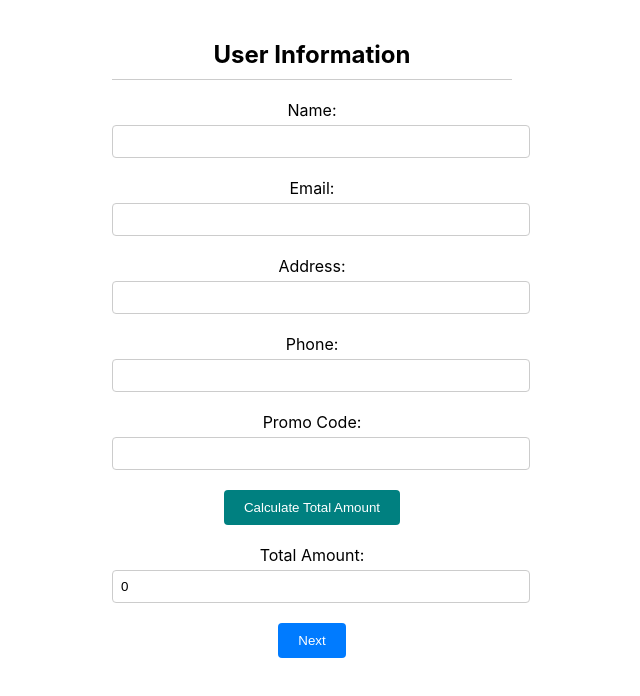
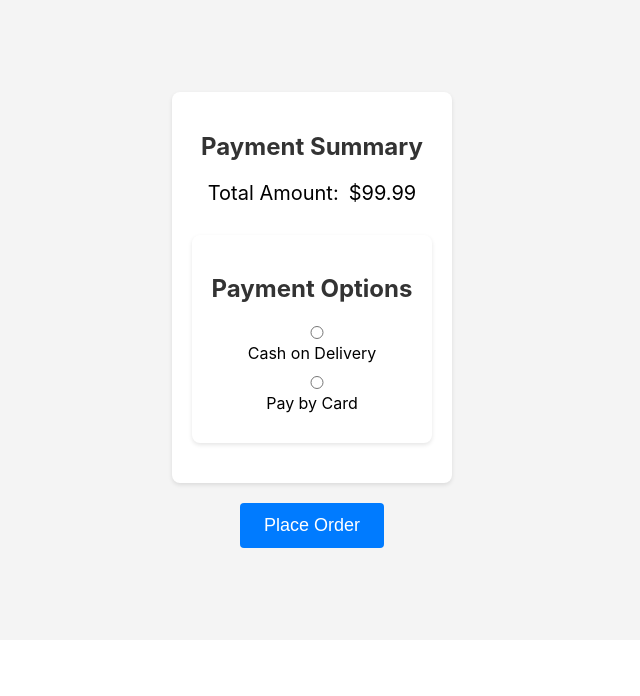
Before and after one commit to Abidkhan263187/Project-Furnitore-store, a React (Create React App) app in the folder furniture_store/: page / in a window 1280 px wide. Shown: the top 696 px of the page, without its empty margins (328-968 px from the left). Built offline with nearby package versions, Linux system fonts and the light colour scheme.

Commit message:
User Info Ui

```diff
--- a/furniture_store/src/App.js
+++ b/furniture_store/src/App.js
@@ -1,14 +1,16 @@
 import logo from './logo.svg';
 import './App.css';
+import PaymentPage from './componenets/PaymentPage';
 // import Cart from './componenets/Cart';
 
-import UserInfo from './componenets/UserInfo';
+// import UserInfo from './componenets/UserInfo';
 
 function App() {
   return (
     <div className="App">
       {/* <Cart/> */}
-   <UserInfo/>
+   {/* <UserInfo/> */}
+   <PaymentPage/>
     </div>
   );
 }
--- /dev/null
+++ b/furniture_store/src/componenets/PaymentPage.css
@@ -0,0 +1,91 @@
+.payment-container {
+    display: flex;
+    flex-direction: column;
+    align-items: center;
+    justify-content: center;
+    height: 80vh;
+    background-color: #f4f4f4;
+
+  }
+
+  .payment-summary {
+    background-color: #fff;
+    padding: 20px;
+    border-radius: 8px;
+    box-shadow: 0 2px 4px rgba(0, 0, 0, 0.1);
+    text-align: center;
+    margin-bottom: 20px;
+  }
+
+  .payment-heading {
+    font-size: 24px;
+    margin-bottom: 20px;
+    color: #333;
+  }
+
+  .total-amount {
+    font-size: 20px;
+    margin-bottom: 30px;
+  }
+
+  .total-amount span:first-child {
+    margin-right: 10px;
+  }
+
+  .payment-options {
+    background-color: #fff;
+    padding: 20px;
+    border-radius: 8px;
+    box-shadow: 0 2px 4px rgba(0, 0, 0, 0.1);
+    text-align: center;
+    margin-bottom: 20px;
+  }
+
+  .payment-option {
+    margin-bottom: 10px;
+  }
+
+  .payment-form {
+    background-color: #fff;
+    padding: 20px;
+    border-radius: 8px;
+    box-shadow: 0 2px 4px rgba(0, 0, 0, 0.1);
+    text-align: center;
+    margin-bottom: 20px;
+  }
+
+  .form-group {
+    margin-bottom: 20px;
+    text-align: left;
+  }
+
+  .form-row {
+    display: flex;
+    justify-content: space-between;
+  }
+
+  input {
+    width: 100%;
+    padding: 8px;
+    border: 1px solid #ccc;
+    border-radius: 4px;
+  }
+
+  .place-order {
+    text-align: center;
+  }
+
+  .place-order-button {
+    padding: 12px 24px;
+    font-size: 18px;
+    background-color: #007bff;
+    color: #fff;
+    border: none;
+    border-radius: 4px;
+    cursor: pointer;
+    transition: background-color 0.3s;
+  }
+
+  .place-order-button:hover {
+    background-color: #0056b3;
+  }
--- /dev/null
+++ b/furniture_store/src/componenets/PaymentPage.jsx
@@ -0,0 +1,128 @@
+import React, { useState } from 'react';
+import "./PaymentPage.css"
+
+const PaymentPage = () => {
+  const [cardDetails, setCardDetails] = useState({
+    cardNumber: '',
+    cardName: '',
+    expiryDate: '',
+    cvv: '',
+  });
+
+  const [paymentMethod, setPaymentMethod] = useState('');
+
+  const totalAmount = 99.99; // Replace with your actual total amount
+
+  const handleInputChange = (event) => {
+    const { name, value } = event.target;
+    setCardDetails((prevState) => ({
+      ...prevState,
+      [name]: value,
+    }));
+  };
+
+  const handlePaymentMethodChange = (event) => {
+    setPaymentMethod(event.target.value);
+  };
+
+  const handlePlaceOrder = () => {
+    // Logic for placing the order
+  };
+
+  return (
+    <div className="payment-container">
+      <div className="payment-summary">
+        <h2 className="payment-heading">Payment Summary</h2>
+        <div className="total-amount">
+          <span>Total Amount:</span>
+          <span>${totalAmount.toFixed(2)}</span>
+        </div>
+        <div className="payment-options">
+          <h2 className="payment-heading">Payment Options</h2>
+          <div className="payment-option">
+            <input
+              type="radio"
+              id="cashOnDelivery"
+              name="paymentMethod"
+              value="cashOnDelivery"
+              checked={paymentMethod === 'cashOnDelivery'}
+              onChange={handlePaymentMethodChange}
+            />
+            <label htmlFor="cashOnDelivery">Cash on Delivery</label>
+          </div>
+          <div className="payment-option">
+            <input
+              type="radio"
+              id="payByCard"
+              name="paymentMethod"
+              value="payByCard"
+              checked={paymentMethod === 'payByCard'}
+              onChange={handlePaymentMethodChange}
+            />
+            <label htmlFor="payByCard">Pay by Card</label>
+          </div>
+        </div>
+      </div>
+      {paymentMethod === 'payByCard' && (
+        <div className="payment-form">
+          <h2 className="payment-heading">Card Details</h2>
+          <form>
+            <div className="form-group">
+              <label htmlFor="cardNumber">Card Number:</label>
+              <input
+                type="text"
+                id="cardNumber"
+                name="cardNumber"
+                value={cardDetails.cardNumber}
+                onChange={handleInputChange}
+                required
+              />
+            </div>
+            <div className="form-group">
+              <label htmlFor="cardName">Cardholder Name:</label>
+              <input
+                type="text"
+                id="cardName"
+                name="cardName"
+                value={cardDetails.cardName}
+                onChange={handleInputChange}
+                required
+              />
+            </div>
+            <div className="form-row">
+              <div className="form-group">
+                <label htmlFor="expiryDate">Expiry Date:</label>
+                <input
+                  type="text"
+                  id="expiryDate"
+                  name="expiryDate"
+                  value={cardDetails.expiryDate}
+                  onChange={handleInputChange}
+                  required
+                />
+              </div>
+              <div className="form-group">
+                <label htmlFor="cvv">CVV:</label>
+                <input
+                  type="text"
+                  id="cvv"
+                  name="cvv"
+                  value={cardDetails.cvv}
+                  onChange={handleInputChange}
+                  required
+                />
+              </div>
+            </div>
+          </form>
+        </div>
+      )}
+      <div className="place-order">
+        <button className="place-order-button" onClick={handlePlaceOrder}>
+          Place Order
+        </button>
+      </div>
+    </div>
+  );
+};
+
+export default PaymentPage;
```
